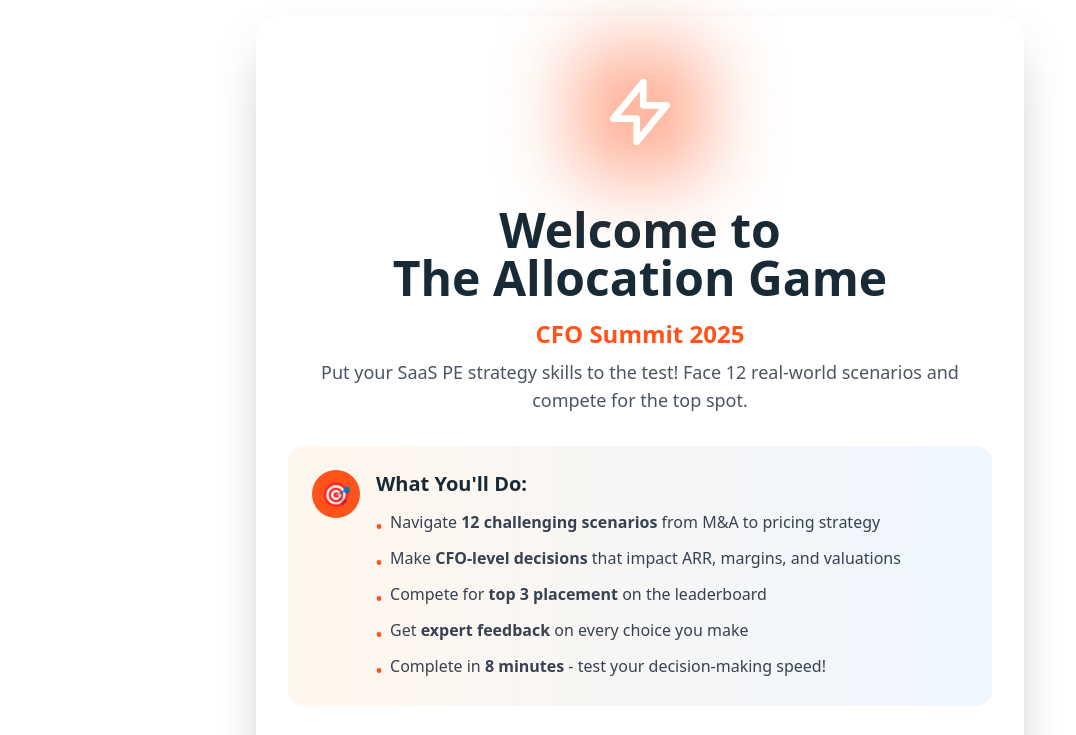
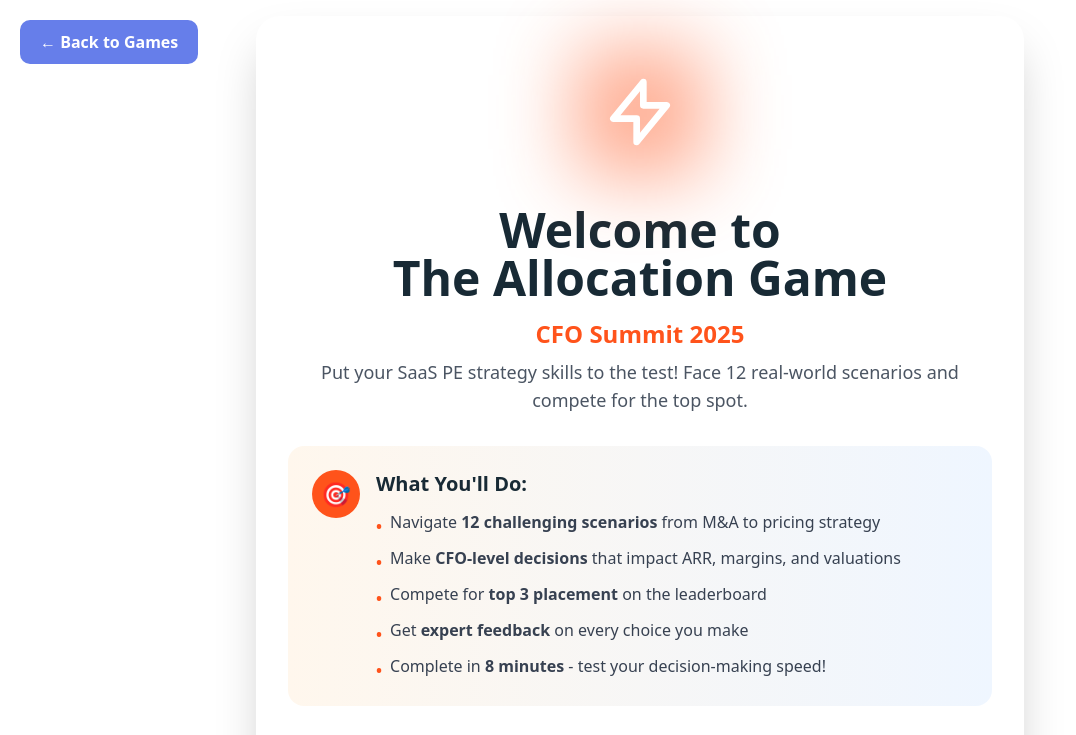
Before and after one commit to douboyw/cfo-allocation-game, a plain HTML site: page allocation-game.html in a window 1280 px wide. Shown: the top 735 px of the page, without its empty margins (0-1076 px from the left). Drawn offline with nearby package versions, Linux system fonts and the light colour scheme.

Commit message:
Add back button to allocation-game.html

```diff
--- a/allocation-game.html
+++ b/allocation-game.html
@@ -1,4 +1,11 @@
 <!DOCTYPE html>
+<button onclick="window.location.href='index.html'"
+        style="position: fixed; top: 20px; left: 20px;
+               padding: 10px 20px; background: #667eea;
+               color: white; border: none; border-radius: 10px;
+               cursor: pointer; font-weight: bold;">
+    ← Back to Games
+</button>
 <html lang="en">
 <head>
     <meta charset="UTF-8">
```
